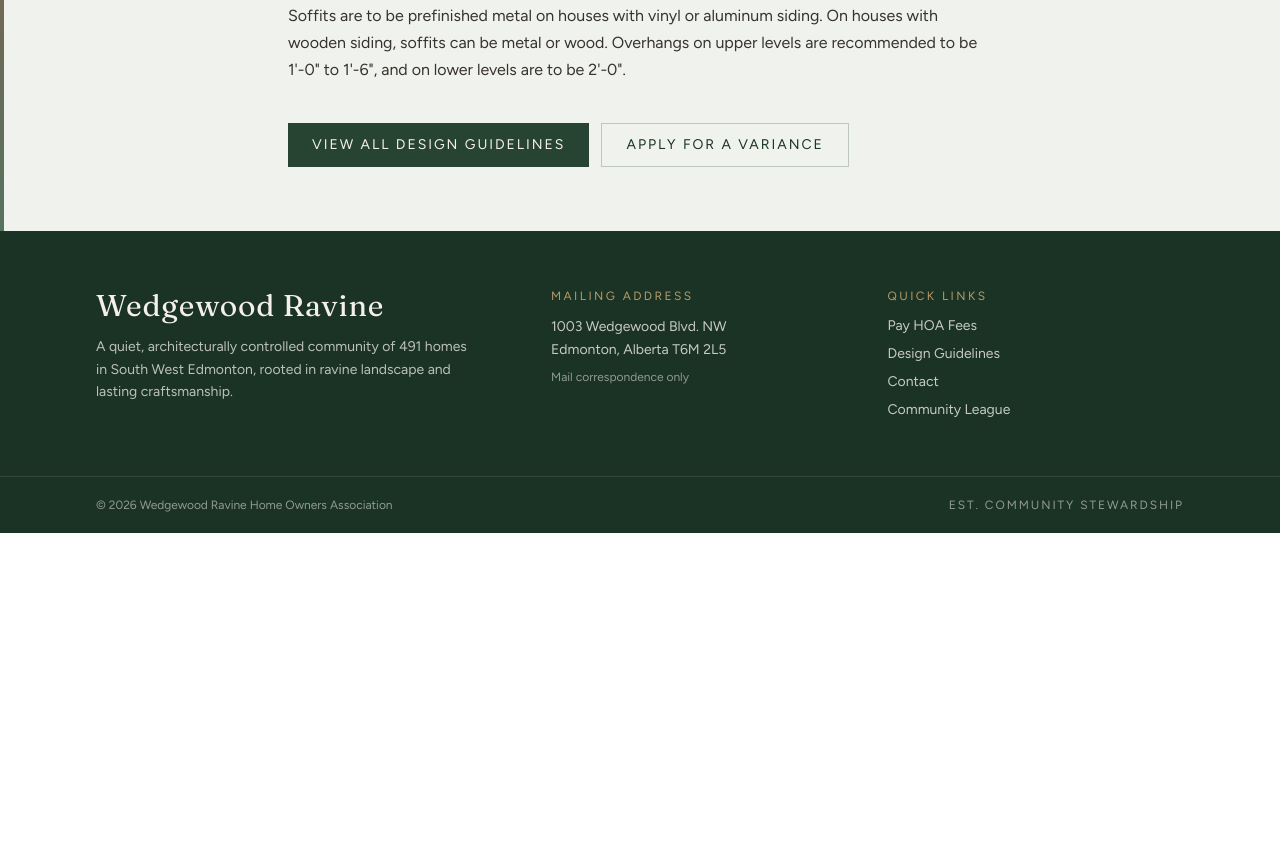
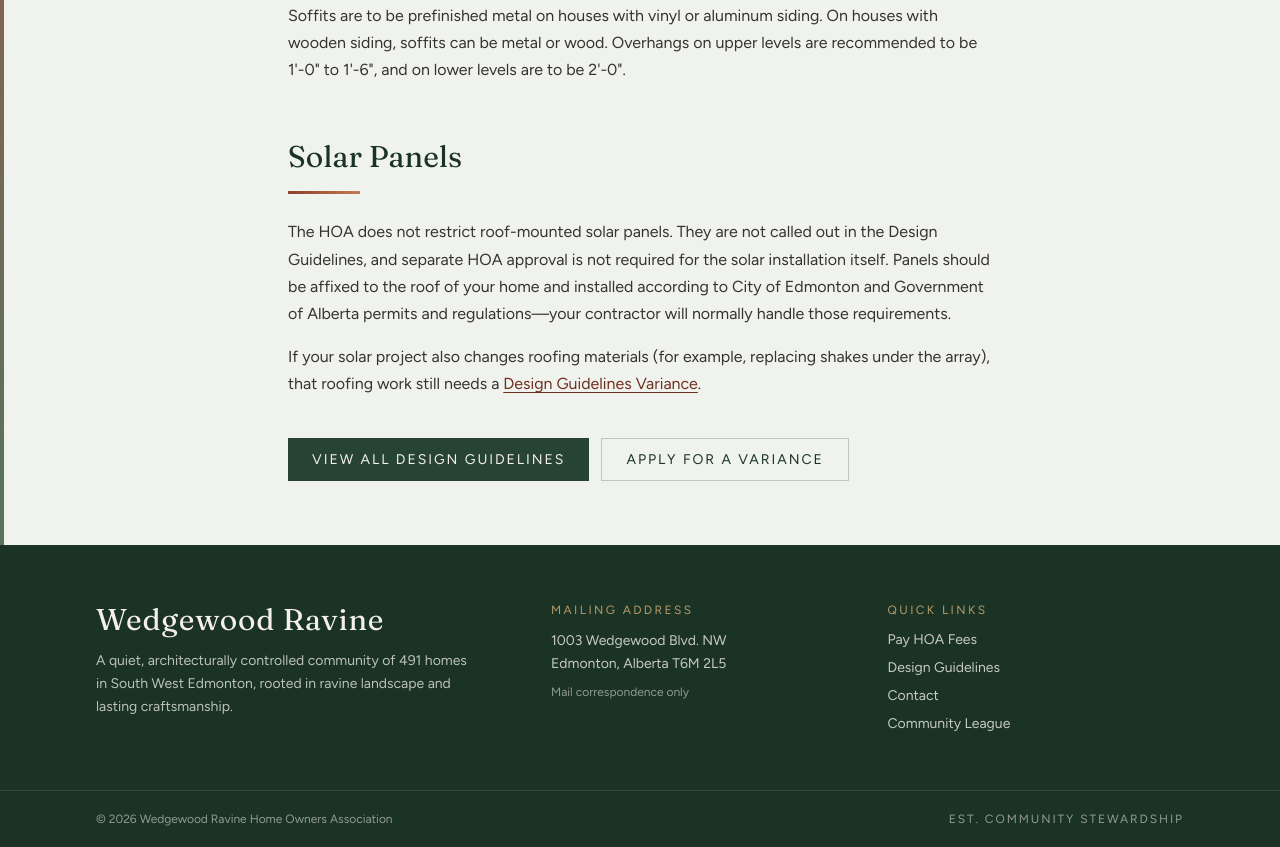
Before and after one commit to wedgewoodravine-hoa/WRHOA_Website, a Next.js app: page /need-a-new-roof in a window 1280 px wide. Shown: the part 800-1647 px from the top of the page. Before the commit the page ends 1333 px from the top, so only its background shows below. Built offline with nearby package versions, Linux system fonts and the light colour scheme.

Commit message:
Deploy 2026-08-06 15:50

```diff
--- a/src/app/need-a-new-roof/page.tsx
+++ b/src/app/need-a-new-roof/page.tsx
@@ -43,6 +43,30 @@ export default function NeedANewRoofPage() {
             1&apos;-6&quot;, and on lower levels are to be 2&apos;-0&quot;.
           </p>
         </div>
+
+        <h2 className="font-display mt-14 text-3xl text-forest-deep">
+          Solar Panels
+        </h2>
+        <div className="brick-rule mt-4" />
+        <div className="mt-6 space-y-4">
+          <p>
+            The HOA does not restrict roof-mounted solar panels. They are not
+            called out in the Design Guidelines, and separate HOA approval is
+            not required for the solar installation itself. Panels should be
+            affixed to the roof of your home and installed according to City of
+            Edmonton and Government of Alberta permits and regulations—your
+            contractor will normally handle those requirements.
+          </p>
+          <p>
+            If your solar project also changes roofing materials (for example,
+            replacing shakes under the array), that roofing work still needs a{" "}
+            <Link href="/design-guidelines-variance">
+              Design Guidelines Variance
+            </Link>
+            .
+          </p>
+        </div>
+
         <div className="mt-10 flex flex-wrap gap-3">
           <Link href="/design-guidelines" className="btn btn-forest">
             View All Design Guidelines
```
